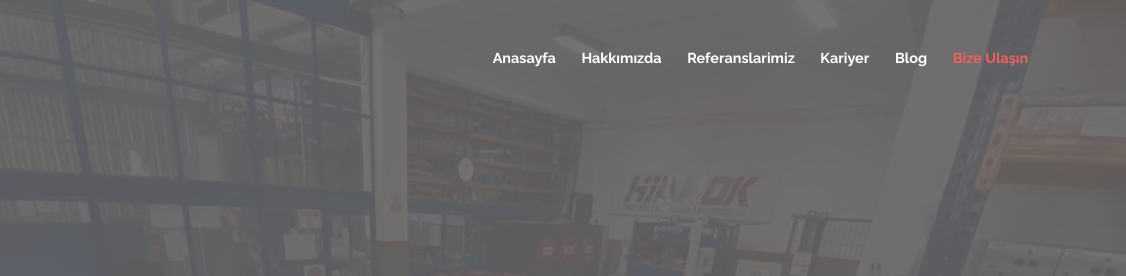
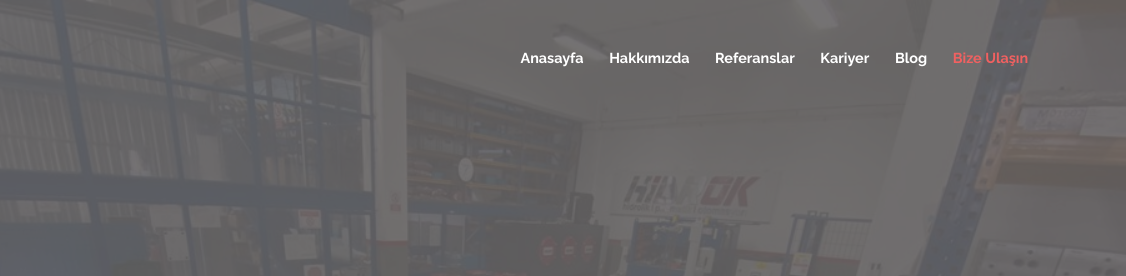
Before and after one commit to barbabianca/public_html, a plain HTML site: page index.html in a window 1280 px wide. Shown: the top 276 px of the page, 154-1280 px from the left. Drawn offline with Linux system fonts and the light colour scheme.

Commit message:
firsthtml

```diff
--- a/index.html
+++ b/index.html
@@ -36,7 +36,7 @@
                         <a class="nav-link" href="#about">Hakkımızda</a>
                     </li>
                     <li class="nav-item">
-                        <a class="nav-link" href="#portfolio">Referanslarimiz</a>
+                        <a class="nav-link" href="#portfolio">Referanslar</a>
                     </li>
                     <li class="nav-item">
                         <a class="nav-link" href="#testmonial">Kariyer</a>
```
